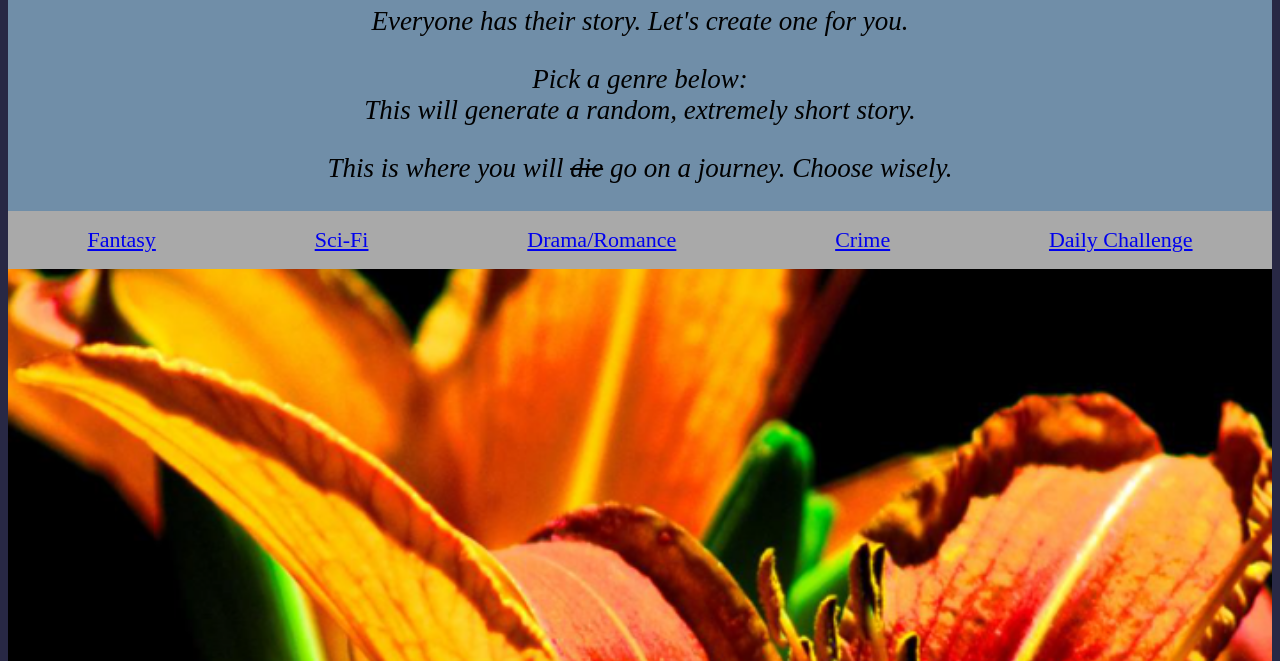
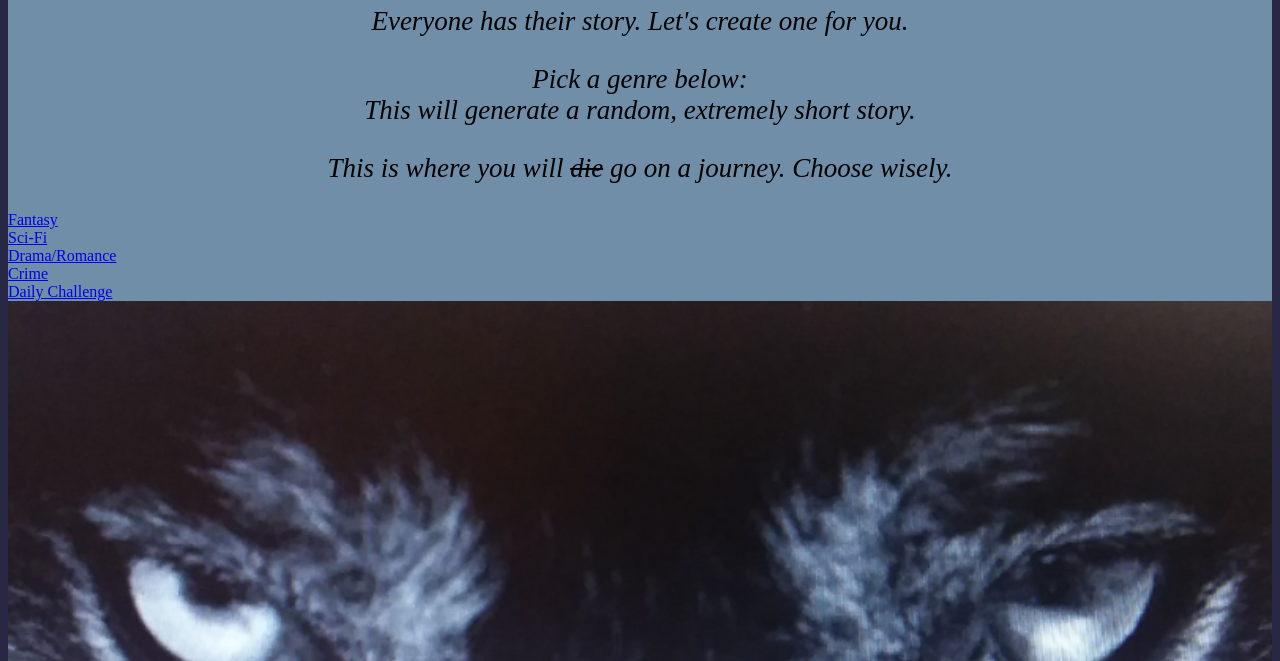
Before and after one commit to LadySechols/LadySechols.github.io, a plain HTML site: page html/index.html in a window 1280 px wide. Shown: the part 139-800 px from the top of the page. Drawn offline with Linux system fonts and the light colour scheme.

Commit message:
work in progress

```diff
--- a/css/style.css
+++ b/css/style.css
@@ -34,8 +34,6 @@ p {
 }
 
 #genre ul {
-    display: flex;
-    justify-content: space-evenly;
     font-size: 22px;
     list-style-type: none;
     padding: 0;
@@ -45,15 +43,14 @@ p {
 }
 
 #genre li {
-    display: flex;
-    justify-content: center;
-    float: left;
     padding: 16px;
     margin: auto;
+    font-family:'Franklin Gothic Medium', 'Arial Narrow', Arial, sans-serif;
 }
 
 #genre li:hover {
     background-color: rgb(108, 161, 179);
+    font: darkslategray;
 }
 
 img {
--- a/html/index.html
+++ b/html/index.html
@@ -26,15 +26,29 @@
     <p>Pick a genre below:<br>This will generate a random, extremely short story.</p>
     <div id="genre">
         <p>This is where you will <strike>die</strike> go on a journey. Choose wisely.</p>
-        <ul>
-            <li><a href="#">Fantasy</a></li>
-            <li><a href="#">Sci-Fi</a></li>
-            <li><a href="#">Drama/Romance</a></li>
-            <li><a href="#">Crime</a></li>
-            <li><a href="#">Daily Challenge</a></li>
-        </ul>
+
+        <div id="fan">
+            <a href="#">Fantasy</a>
+        </div>
+
+        <div id="sci">
+            <a href="#">Sci-Fi</a>
+        </div>
+
+        <div id="drama">
+            <a href="#">Drama/Romance</a>
+        </div>
+
+        <div id="crime">
+            <a href="#">Crime</a>
+        </div>
+
+        <div id="daily">
+            <a href="#">Daily Challenge</a>
+        </div>
+
     </div>
-    <img src="/img/darkflower.png">
+    <img src="/img/sirwolf.png">
 
 
 
--- a/js/index.js
+++ b/js/index.js
@@ -9,7 +9,9 @@ var fantasyArray = [
 ]
 
 let fantasy = fantasyArray[Math.floor(Math.random() * fantasyArray.length)];
+document.getElementById("fan").innerHTML;
 console.log(fantasy);
+
 
 var scifiArray = [
     'meow',
@@ -38,10 +40,9 @@ var crimeArray = [
     'serial killers',
     'pineapple on pizza',
     'long pointy nails',
-    'fried crickets',
+    'eating fried crickets',
     'kicking puppies'
 ]
-
 let crime = crimeArray[Math.floor(Math.random() * crimeArray.length)];
 console.log(crime);
 
@@ -56,6 +57,10 @@ var challengeArray = [
 let challenge = challengeArray[Math.floor(Math.random() * challengeArray.length)];
 console.log(challenge);
 
+// var randomImg = [
+//     '/img/darkflower.png',
+
+// ]
 
 //make it generate a new story each time it is clicked, randomly
 
```
